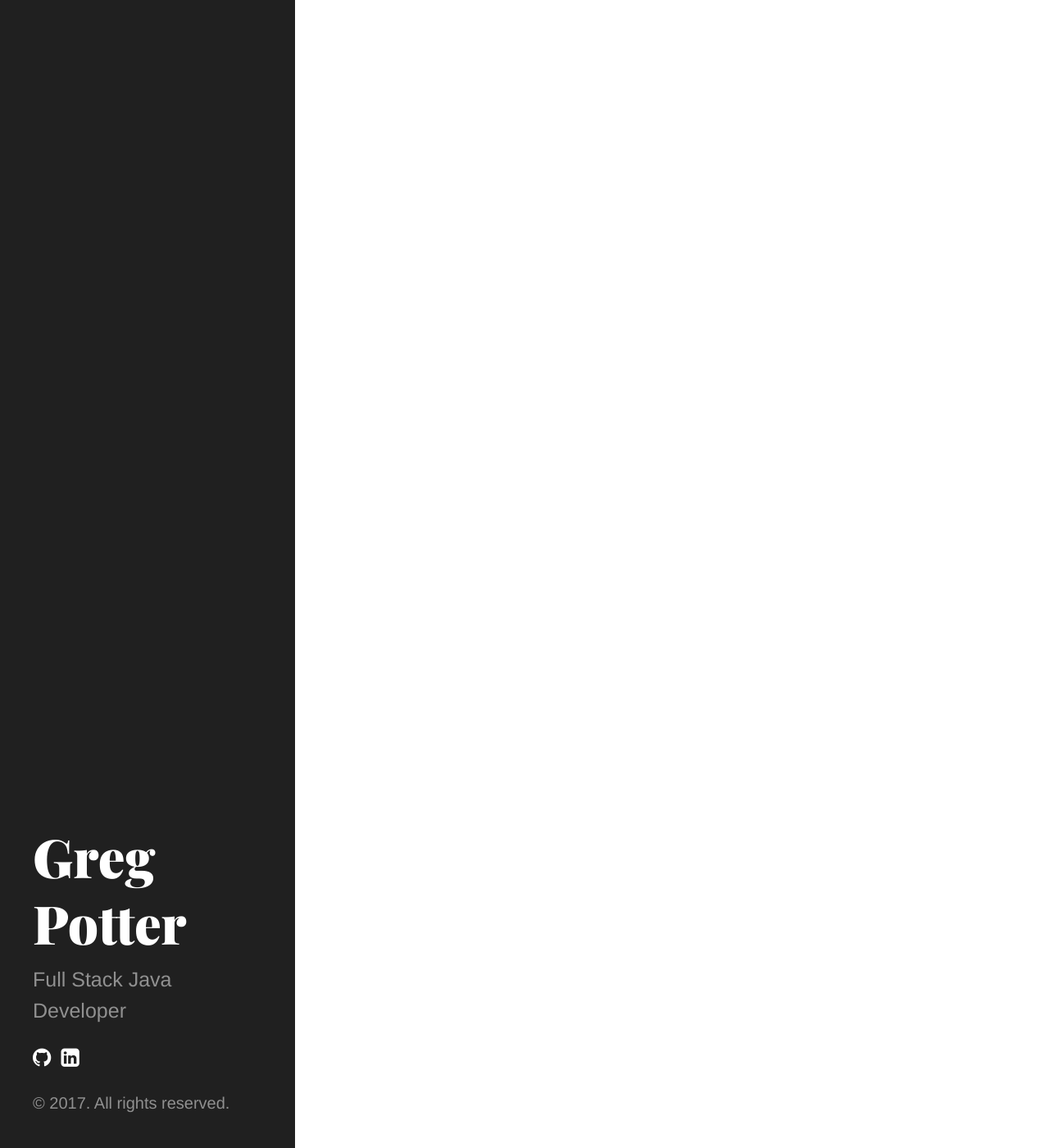
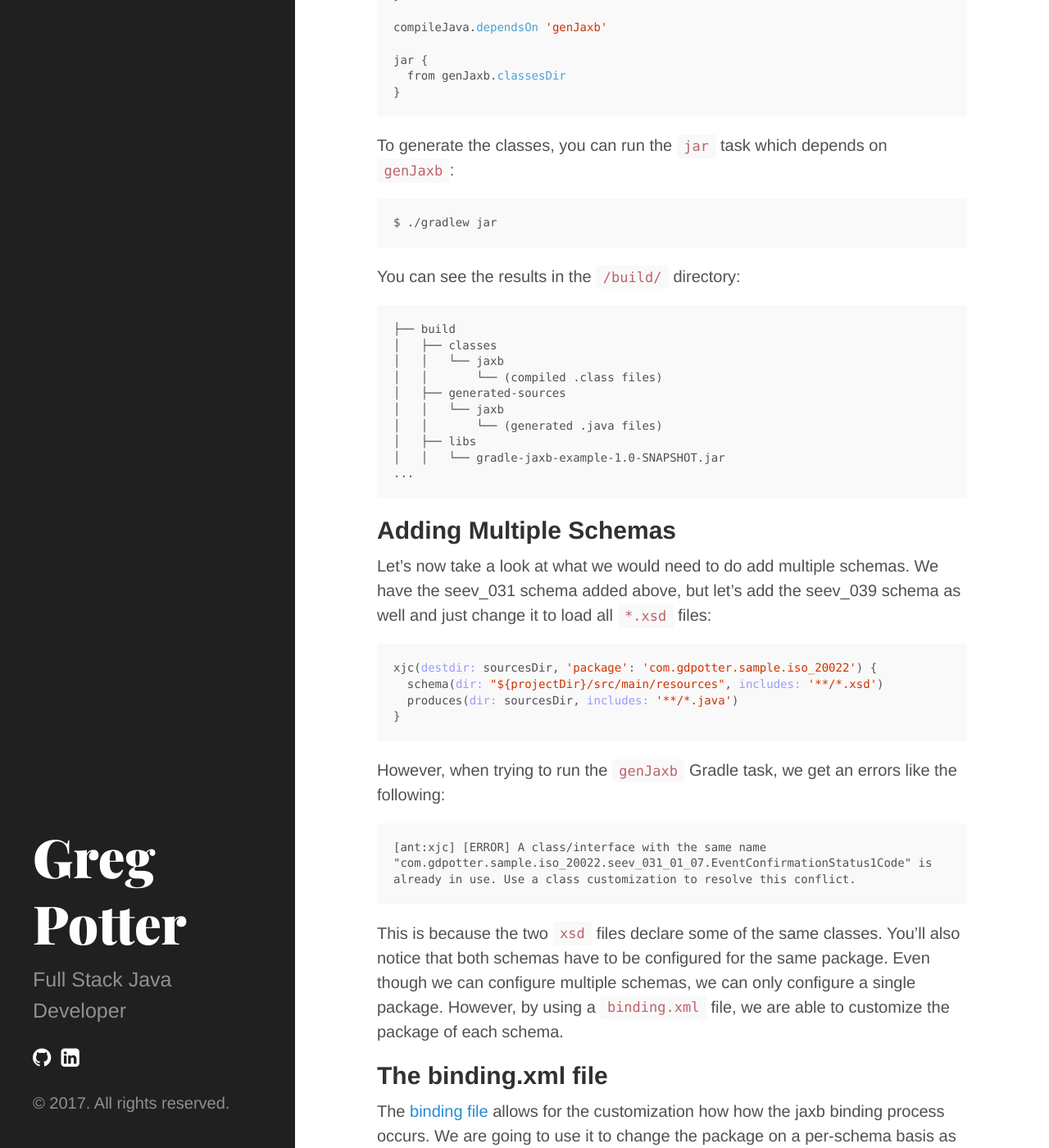
Before and after one commit to gdpotter/gdpotter.github.io, a Jekyll site: the page built from index.html, in a window 1280 px wide and 1400 px high, scrolled down 2309 px. Shown: the whole window at 82% size. Built offline with Jekyll 4.4.1, drawn with Linux system fonts in a browser that asks for light colours; nearby versions of some CDN libraries; the list of posts is cut into pages by our own code; comment, search, counter and statistics services are not loaded; some of the changed text lies outside the part shown.

Commit message:
Add post on jaxb gradle configuration

````diff
--- a/404.html
+++ b/404.html
@@ -2,6 +2,7 @@
 layout: default
 title: "404: Page not found"
 permalink: 404.html
+sitemap: false
 ---
 
 <div class="page">
--- a/_config.yml
+++ b/_config.yml
@@ -26,4 +26,6 @@ facebook_username:    gdpotter
 github:
   repo:           https://github.com/gdpotter/gdpotter.github.io
 
-gems: [jekyll-paginate]
+gems:
+  - jekyll-paginate
+  - jekyll-sitemap
--- a/_layouts/post.html
+++ b/_layouts/post.html
@@ -6,6 +6,9 @@ layout: default
   <h1 class="post-title">{{ page.title }}</h1>
   <span class="post-date">
     {{ page.date | date_to_string }} -
+    {% if page.github %}
+    <a href="{{ page.github }}">Source</a> -
+    {% endif %}
     <a href="{{ page.url }}#disqus_thread">Comments</a>
   </span>
   {{ content }}
--- /dev/null
+++ b/_posts/2017-08-14-jaxb-gradle-config.md
@@ -0,0 +1,141 @@
+---
+layout: post
+title: A Simple Gradle JAXB Configuration
+comments: true
+github: https://github.com/gdpotter/gradle-jaxb-example
+---
+Working with any XML schema is often a daunting task and when using Java it is common to use a library such as JAXB to turn that schema into Java classes and then marshal (or unmarshal) the XML using those classes. The [XJC](http://docs.oracle.com/javase/6/docs/technotes/tools/share/xjc.html) tool will convert XML schemas into the Java classes but unfortunately due to the age of the project, integrating with gradle is not clear. However, there is an Ant plugin that we can invoke from Gradle to make generating these classes easy.
+
+Because this is just a Gradle task, it can be included in any project. However, I've found placing the generated classes in its own jar to work well on any medium to large project. This way, the classes don't have to be constantly regenerated each time `gradle clean` is run and it allows any consumers to be consistently versioned to the correct schema.
+
+For this example, we will be using the [ISO 20022 schemas](https://www.iso20022.org/full_catalogue.page) to generate Java classes. These schemas are especially complex with a single XSD file including hundreds of classes.
+
+If you don't want to follow the entire tutorial, you can jump right to the complete code on [GitHub](https://github.com/gdpotter/gradle-jaxb-example).
+
+## Getting Started
+To get started, we are going to want to add the jaxb dependency and a basic task with our details:
+```gradle
+configurations {
+    jaxb
+}
+dependencies {
+    jaxb "com.sun.xml.bind:jaxb-xjc:2.1.7"
+}
+task genJaxb {
+  ext.sourcesDir = "${buildDir}/generated-sources/jaxb"
+  ext.classesDir = "${buildDir}/classes/jaxb"
+  outputs.dir classesDir
+}
+```
+
+## Working with a Single Schema
+We want configure the `genJaxb` task to generate the classes:
+```gradle
+task genJaxb {
+  ext.sourcesDir = "${buildDir}/generated-sources/jaxb"
+  ext.classesDir = "${buildDir}/classes/jaxb"
+  ext.schema = "${projectDir}/src/main/resources/seev.031.001.07.xsd"
+  outputs.dir classesDir
+
+  doLast() {
+    project.ant {
+      // Create output directories
+      mkdir(dir: sourcesDir)
+      mkdir(dir: classesDir)
+
+      taskdef name: 'xjc', classname: 'com.sun.tools.xjc.XJCTask', classpath: configurations.jaxb.asPath
+
+      xjc(destdir: sourcesDir, schema: schema, 'package': 'com.gdpotter.sample.iso_20022.seev_031_01_07') {
+        produces(dir: sourcesDir, includes: '**/*.java')
+      }
+
+      javac(destdir: classesDir, source: 1.8, target: 1.8, debug: true,
+            debugLevel: 'lines,vars,source',
+            includeantruntime: false,
+            classpath: configurations.jaxb.asPath) {
+        src(path: sourcesDir)
+        include(name: '**/*.java')
+        include(name: '*.java')
+      }
+
+      copy(todir: classesDir) {
+        fileset(dir: sourcesDir, erroronmissingdir: false) {
+          exclude(name: '**/*.java')
+        }
+      }
+    }
+  }
+}
+```
+
+In this example, I've placed the schema xsd file in `src/main/resources` but you could have also pointed it to an online address.
+
+Finally, we just need to make sure that the compiled sources are included in the jar and can referenced by the code. We do this by adding the `classesDir` to the `jar` task and also including them as a dependency:
+
+```gradle
+dependencies {
+  compile(files(genJaxb.classesDir).builtBy(genJaxb))
+  jaxb 'com.sun.xml.bind:jaxb-xjc:2.1.7'
+}
+
+compileJava.dependsOn 'genJaxb'
+
+jar {
+  from genJaxb.classesDir
+}
+```
+To generate the classes, you can run the `jar` task which depends on `genJaxb`:
+```
+$ ./gradlew jar
+```
+You can see the results in the `/build/` directory:
+```
+├── build
+│   ├── classes
+│   │   └── jaxb
+│   │       └── (compiled .class files)
+│   ├── generated-sources
+│   │   └── jaxb
+│   │       └── (generated .java files)
+│   ├── libs
+│   │   └── gradle-jaxb-example-1.0-SNAPSHOT.jar
+...
+```
+
+## Adding Multiple Schemas
+Let's now take a look at what we would need to do add multiple schemas. We have the seev_031 schema added above, but let's add the seev_039 schema as well and just change it to load all `*.xsd` files:
+```gradle
+xjc(destdir: sourcesDir, 'package': 'com.gdpotter.sample.iso_20022') {
+  schema(dir: "${projectDir}/src/main/resources", includes: '**/*.xsd')
+  produces(dir: sourcesDir, includes: '**/*.java')
+}
+```
+However, when trying to run the `genJaxb` Gradle task, we get an errors like the following:
+```
+[ant:xjc] [ERROR] A class/interface with the same name "com.gdpotter.sample.iso_20022.seev_031_01_07.EventConfirmationStatus1Code" is already in use. Use a class customization to resolve this conflict.
+```
+This is because the two `xsd` files declare some of the same classes. You'll also notice that both schemas have to be configured for the same package. Even though we can configure multiple schemas, we can only configure a single package. However, by using a `binding.xml` file, we are able to customize the package of each schema.
+
+## The binding.xml file
+The [binding file](https://docs.oracle.com/javase/tutorial/jaxb/intro/custom.html) allows for the customization how how the jaxb binding process occurs. We are going to use it to change the package on a per-schema basis as follows:
+```xml
+<bindings xmlns="http://java.sun.com/xml/ns/jaxb" version="2.1">
+  <bindings schemaLocation="seev.031.001.07.xsd">
+    <schemaBindings>
+      <package name="com.gdpotter.sample.iso_20022.seev_031_01_07" />
+    </schemaBindings>
+  </bindings>
+  <bindings schemaLocation="seev.039.001.07.xsd">
+    <schemaBindings>
+      <package name="com.gdpotter.sample.iso_20022.seev_039_01_07" />
+    </schemaBindings>
+  </bindings>
+</bindings>
+```
+And then we can just configure our `genJaxb` task to use that file:
+```gradle
+xjc(destdir: sourcesDir, binding: "${projectDir}/src/main/resources/binding.xml") {
+  schema(dir: "${projectDir}/src/main/resources", includes: '**/*.xsd')
+  produces(dir: sourcesDir, includes: '**/*.java')
+}
+```
--- a/index.html
+++ b/index.html
@@ -14,6 +14,9 @@ title: Home
 
     <span class="post-date">
       {{ post.date | date_to_string }} -
+      {% if post.github %}
+      <a href="{{ post.github }}">Source</a> -
+      {% endif %}
       <a href="{{ post.url }}#disqus_thread">Comments</a>
     </span>
 
````
Also changed, not shown: about.md (deleted, +0 -4 lines), Gemfile.lock.
